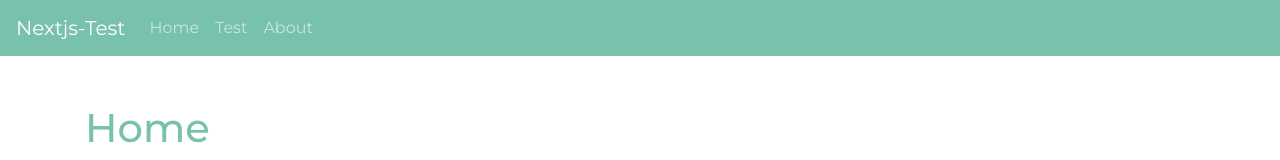
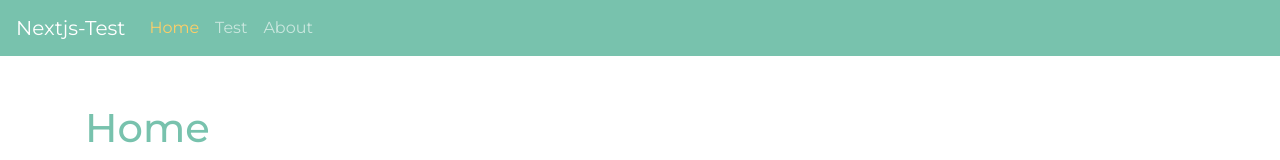
Before and after one commit to Mauritor/nextjs-my_first_test, a Next.js app: page / in a window 1280 px wide. Shown: the top 160 px of the page. Built offline with nearby package versions, Linux system fonts and the light colour scheme.

Commit message:
agregado de active a cada ruta en el Nav

```diff
--- a/components/Nav.js
+++ b/components/Nav.js
@@ -1,6 +1,6 @@
 import Link from 'next/link'
 
-export default function Nav() {
+export default function Nav(props) {
     return (
         <>
             <nav className="navbar navbar-expand-lg navbar-dark bg-primary">
@@ -10,17 +10,17 @@ export default function Nav() {
                     <ul className="navbar-nav mr-auto">
                         <li className="nav-item">
                             <Link href="/">
-                                <a className="nav-link">Home</a>
+                                <a className={props.statusHome + " nav-link"}>Home</a>
                             </Link>
                         </li>
                         <li className="nav-item">
                             <Link href="/test">
-                                <a className="nav-link">Test</a>
+                                <a className={props.statusTest + " nav-link"}>Test</a>
                             </Link>
                         </li>
                         <li className="nav-item">
                             <Link href="/about">
-                                <a className="nav-link">About</a>
+                                <a className={props.statusAbout + " nav-link"}>About</a>
                             </Link>
                         </li>
                     </ul>
--- a/pages/about.js
+++ b/pages/about.js
@@ -5,7 +5,7 @@ const about = () => {
     return (
         <>
             <MyHead />
-            <Nav />
+            <Nav statusAbout={'text-warning'}/>
             <div className="container">
                 <div className="row">
                     <div className="col-sm-12">
--- a/pages/index.js
+++ b/pages/index.js
@@ -6,7 +6,7 @@ export default function Home() {
   return (
     <>
       <MyHead />
-      <Nav />
+      <Nav statusHome={'text-warning'}/>
       <div className="container">
         <div className="row">
           <div className="col-sm-12">
```
Also changed, not shown: pages/test.js (+17 -4 lines).
